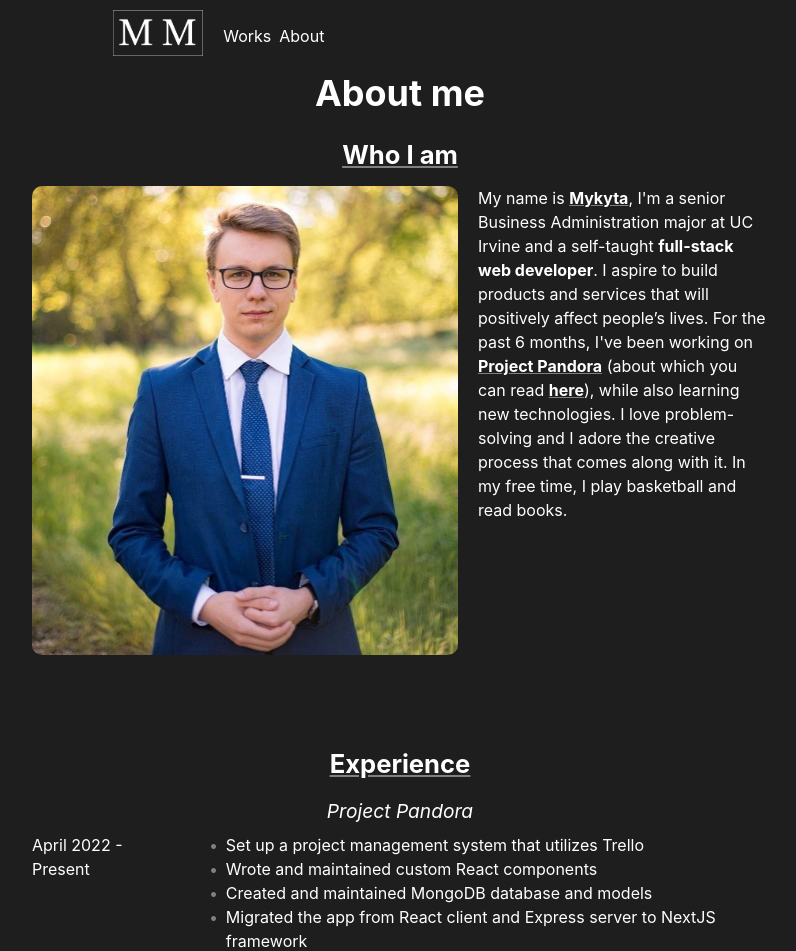
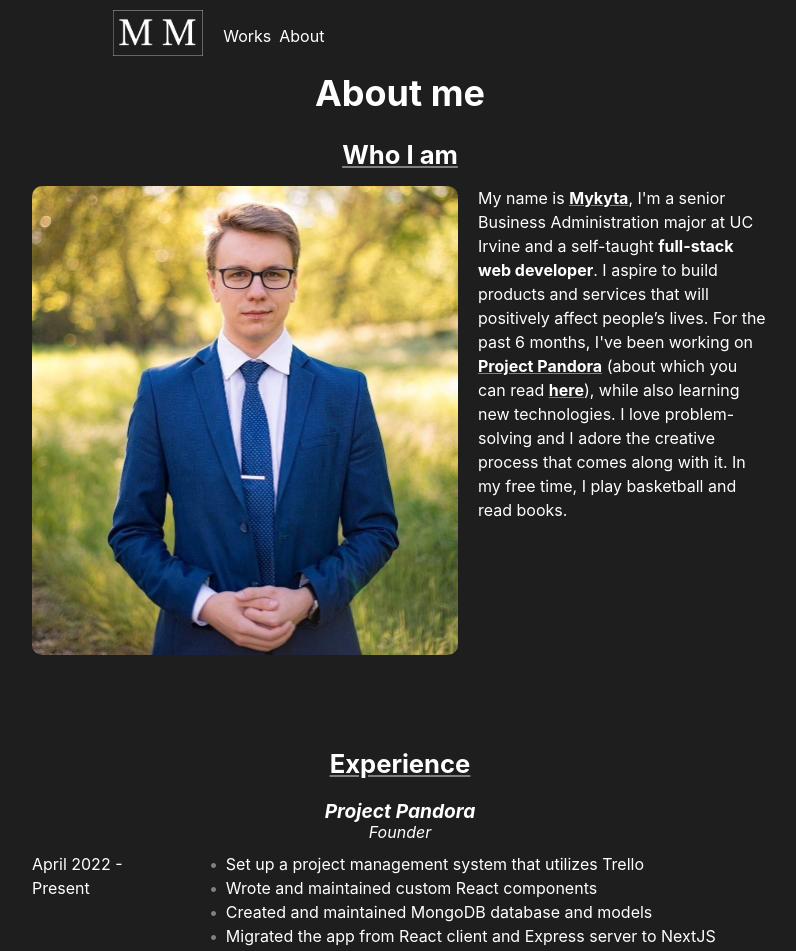
Before and after one commit to Furilon/portfolio-website, a Next.js app: page /about in a window 1280 px wide. Shown: the top 951 px of the page, without its empty margins (240-1036 px from the left). Built offline with nearby package versions, Linux system fonts and the light colour scheme.

Commit message:
Added experience item role

```diff
--- a/components/experience.js
+++ b/components/experience.js
@@ -1,11 +1,16 @@
 import { Flex, Text, Heading, UnorderedList, ListItem } from "@chakra-ui/react";
 
-export default function Experience({ name, date, pointsArr }) {
+export default function Experience({ role, name, date, pointsArr }) {
   return (
     <Flex direction="column" justify="center" align="center" mt="20px">
-      <Heading as="h4" fontSize="1.2rem" fontStyle="italic" fontWeight="normal">
-        {name}
-      </Heading>
+      <Flex direction="column" justify="center" align="center">
+        <Heading as="h4" fontSize="1.2rem" fontStyle="italic">
+          {name}
+        </Heading>
+        <Heading as="h4" fontSize="1rem" fontStyle="italic" fontWeight="normal">
+          {role}
+        </Heading>
+      </Flex>
       <Flex
         justify="center"
         align={{ base: "center", md: "flex-start" }}
```
